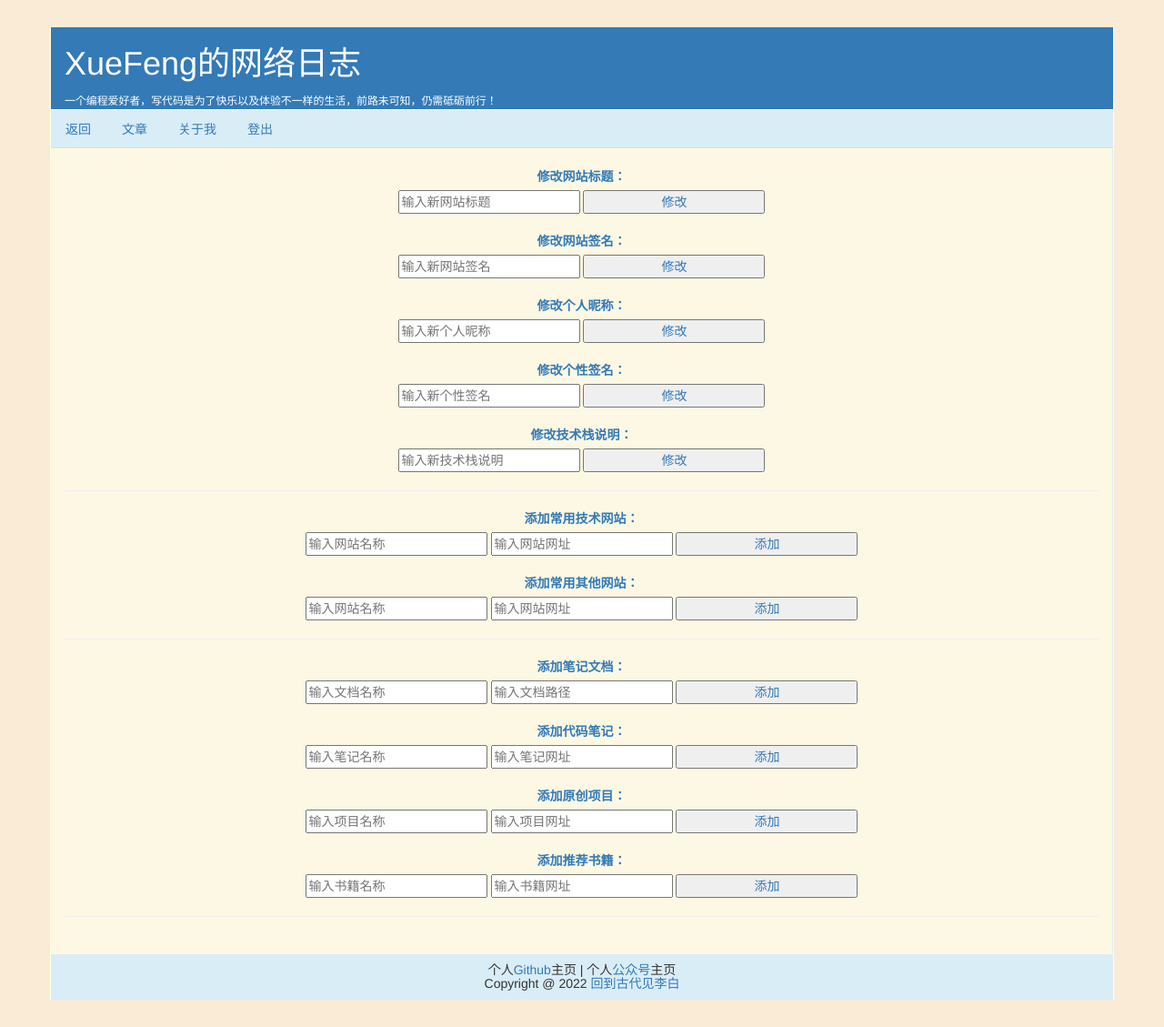
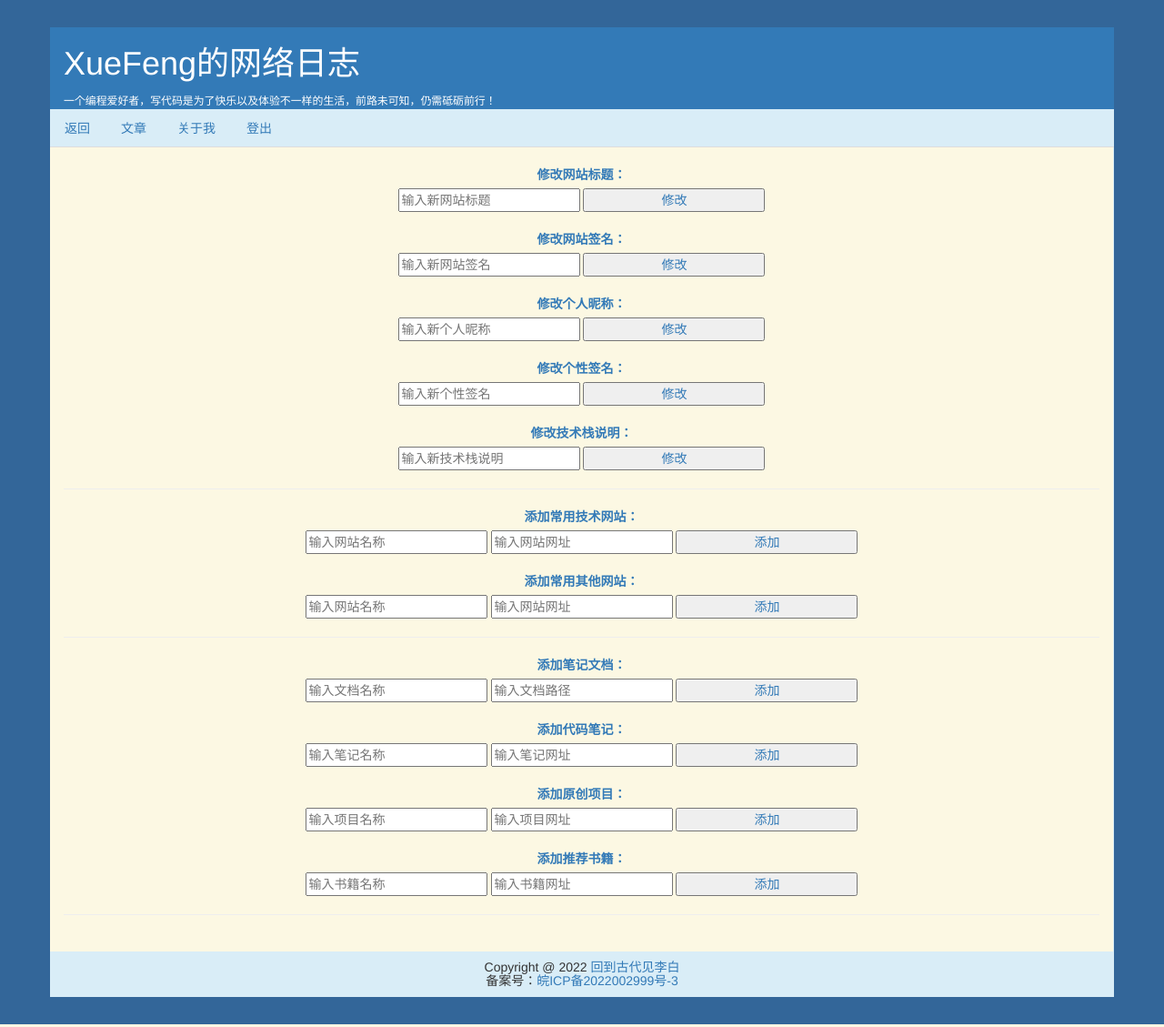
Before and after one commit to Lns-XueFeng/MiniBlog, a Flask app: page /admin in a window 1280 px wide. Shown: the whole page at 91% size. Run offline with Flask 3, Linux system fonts and the light colour scheme; a user stored in the database is signed in; some libraries are stand-ins or nearby versions.

Commit message:
version-1.1

```diff
--- a/miniblog/static/css/style.css
+++ b/miniblog/static/css/style.css
@@ -4,35 +4,18 @@
   margin-right: auto;
 }
 
-.element {
-  .center-block();
-}
-
 .bg_color {
-  background-color: antiquewhite;
+  background-color: #336699;
 }
 
 .container_distance {
   margin-top: 30px;
   margin-bottom: 30px;
-  border-left: solid lightyellow 1px;
-  border-right: solid lightyellow 1px;
 }
-/* 控制网页头的样式 */
-.top_div {
-  border-bottom: solid lightyellow 1px;
-}
-/* 控制导航栏的样式 */
-.nav_div {
-  border-bottom: solid lightyellow 1px;
-}
+
 /* 控制内容左栏的样式 */
 .left_div {
   border-right: solid #d9edf7 1px;
-}
-/* 控制内容右栏的样式 */
-.bottom_div {
-  border-top: solid lightyellow 1px;
 }
 
 /* 控制头像样式 */
--- a/miniblog/templates/base.html
+++ b/miniblog/templates/base.html
@@ -63,16 +63,16 @@
                                 </div>
                                 <div class="row">
                                     <div class="col-xs-12">
-                                        <small><a href="https://github.com/Lns-XueFeng">GitHub主页</a></small>
+                                        <small><a href="https://github.com/Lns-XueFeng">个人GitHub主页</a></small>
                                     </div>
                                 </div>
                                 <div class="row">
                                     <div class="col-xs-12">
-                                        <small><a href="https://mp.weixin.qq.com/mp/homepage?__biz=Mzg5ODYxMTg0NA==&hid=1&sn=a17f28de8b7df5f0a72a6337d785913b&scene=18">公众号主页</a></small>
+                                        <small><a href="https://mp.weixin.qq.com/mp/homepage?__biz=Mzg5ODYxMTg0NA==&hid=1&sn=a17f28de8b7df5f0a72a6337d785913b&scene=18">个人公众号主页</a></small>
                                     </div>
                                 </div>
                             </div>
-                        </div><br>
+                        </div><hr>
                         <div class="row">
                             <div class="col-xs-12">
                                 <small>{{ g.signature }}</small>
@@ -82,7 +82,7 @@
                             <div class="col-xs-12">
                                 <small>{{ g.statement }}</small>
                             </div>
-                        </div><br>
+                        </div><hr>
                         <div class="row">
                             <div class="col-xs-12">
                                 <small>常用技术网站：</small>
@@ -106,9 +106,8 @@
             <div class="row bottom_div">
                 <div class="col-xs-12 bg-info text-center">
                     <h5>
-                        个人<a href="https://github.com/Lns-XueFeng" title="Lns-XueFeng">Github</a>主页 |
-                        个人<a href="https://mp.weixin.qq.com/mp/homepage?__biz=Mzg5ODYxMTg0NA==&hid=1&sn=a17f28de8b7df5f0a72a6337d785913b&scene=18" title="神里小姐的屋敷">公众号</a>主页<br>
-                        Copyright @ 2022 <a href="{{ url_for('about') }}">回到古代见李白</a>
+                        Copyright @ 2022 <a href="{{ url_for('about') }}">回到古代见李白</a><br>
+                        备案号：<a href="https://beian.miit.gov.cn/#/Integrated/index" title="备案号">皖ICP备2022002999号-3</a>
                     </h5>
                 </div>
             </div>
```
Also changed, not shown: miniblog/static/images/background.jpg (added), miniblog/static/images/mood.png (added), miniblog/static/images/travel.jpg (added), 1 other file.
